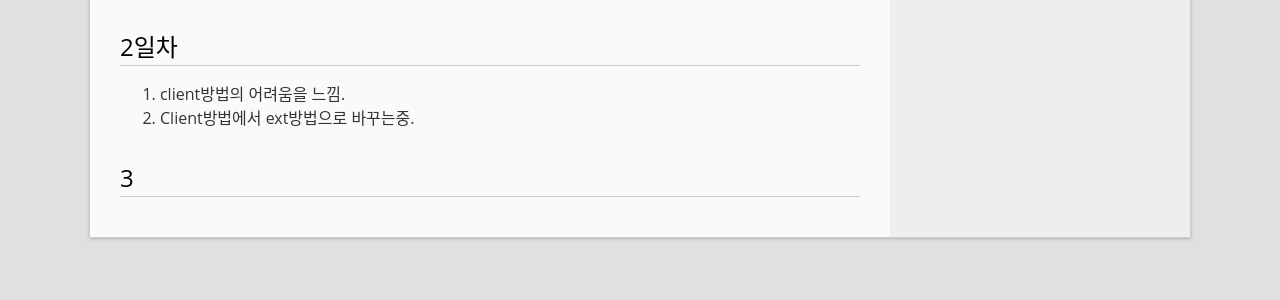
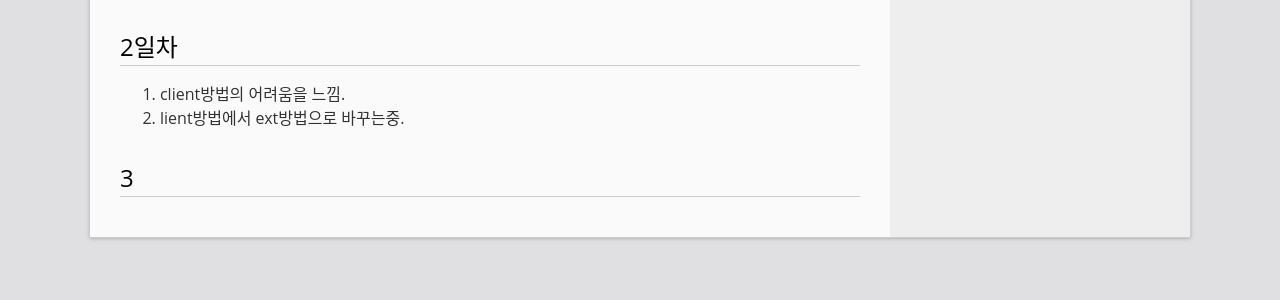
Before and after one commit to chohz1003/chohz1003.github.com, a Jekyll site: the page built from _posts/2021-07-17-Discord-Bot.md, in a window 1280 px wide. Shown: the part 904-1204 px from the top of the page. Built offline with Jekyll 4.4.1, drawn with Linux system fonts in a browser that asks for light colours.

Commit message:
Update 2021-07-17-Discord-Bot.md

```diff
--- a/_posts/2021-07-17-Discord-Bot.md
+++ b/_posts/2021-07-17-Discord-Bot.md
@@ -30,6 +30,6 @@ from discord.ext.commands import Bot #디스코드
 
 ## 2일차
 1. client방법의 어려움을 느낌.
-2. Client방법에서 ext방법으로 바꾸는중.
+2. lient방법에서 ext방법으로 바꾸는중.
 
 ## 3
```
